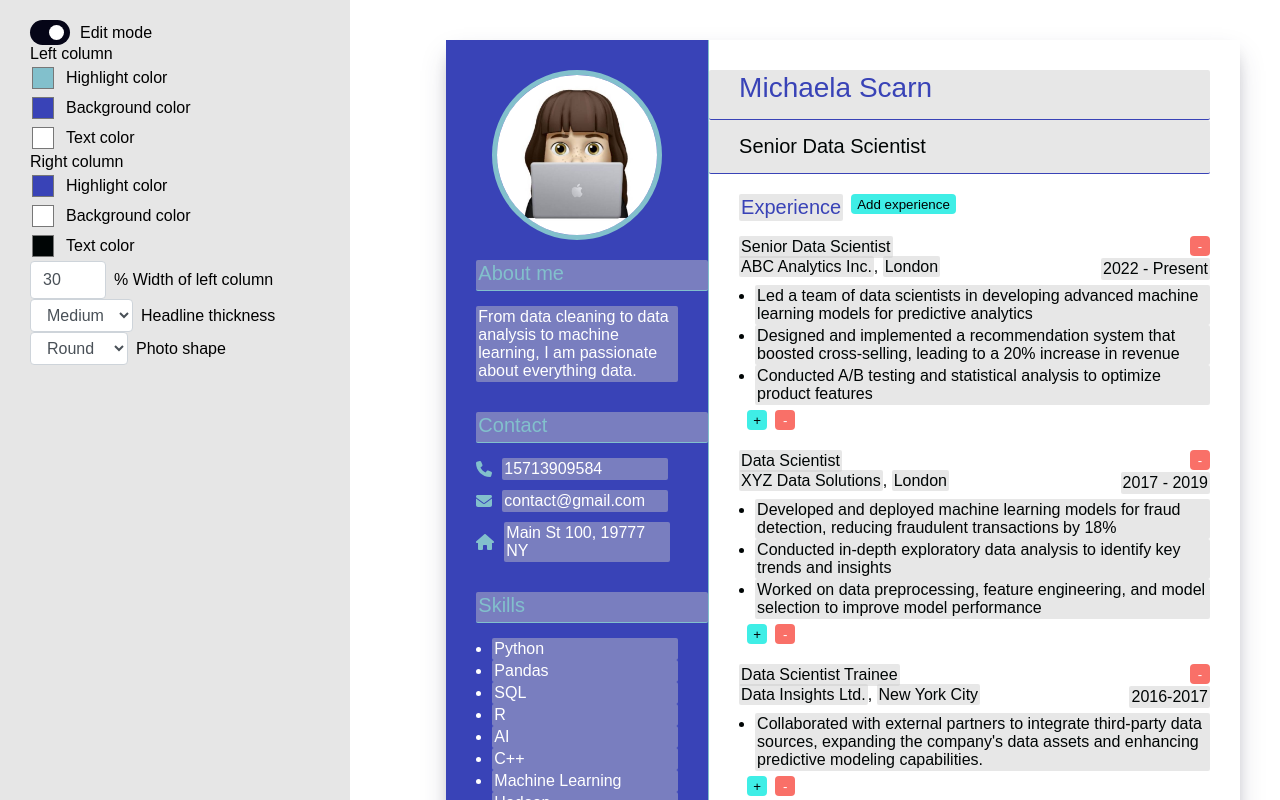
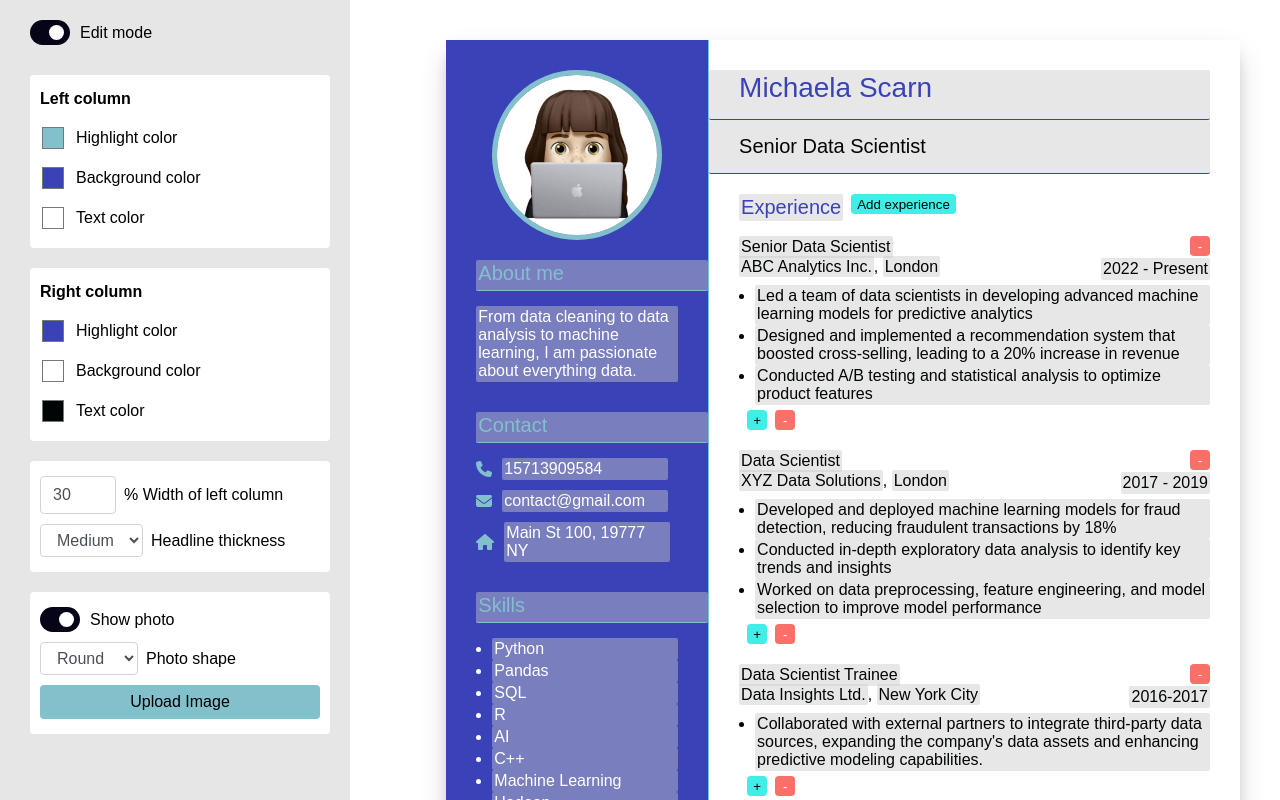
Before and after one commit to katharina-spiecker/vue-resume-app-course, a Vue app: page / in a window 1280 px wide. Shown: the top 800 px of the page. Built offline with nearby package versions, Linux system fonts and the light colour scheme.

Commit message:
lesson 9

```diff
--- a/src/App.vue
+++ b/src/App.vue
@@ -1,9 +1,10 @@
 <template>
   <main class="container">
     <Sidebar>
-      <EditToggle @edit-mode-toggled="toggleEditMode" />
+      <ToggleSwitch @switch-toggled="toggleEditMode" label="Edit mode"/>
 
-      <div>Left column</div>
+      <div class="sidebar-section">
+        <div class="sidebar-title">Left column</div>
         <ColorInput
           label="Highlight color"
           :default-color="colors.left.highlight"
@@ -18,23 +19,30 @@
           label="Text color"
           :default-color="colors.left.text"
           @color-changed="colors.left.text = $event" />
+      </div>
 
-      <div>Right column</div>
+      <div class="sidebar-section">
+        <div class="sidebar-title">Right column</div>
         <ColorInput
           label="Highlight color"
           :default-color="colors.right.highlight"
-        @color-changed="colors.right.highlight = $event" />
+          @color-changed="colors.right.highlight = $event"
+        />
 
         <ColorInput
           label="Background color"
           :default-color="colors.right.background"
-        @color-changed="colors.right.background = $event" />
+          @color-changed="colors.right.background = $event"
+        />
 
         <ColorInput
           label="Text color"
           :default-color="colors.right.text"
-        @color-changed="colors.right.text = $event" />
+          @color-changed="colors.right.text = $event"
+        />
+      </div>
 
+      <div class="sidebar-section">
         <PercentageInput
           label="Width of left column"
           :min="20"
@@ -51,14 +59,29 @@
           ]"
           :default-option="headlineWeight"
           @update-selection="headlineWeight = $event" />
+      </div>
+
+      <div class="sidebar-section">
+        <ToggleSwitch @switch-toggled="toggleImageDisplay" label="Show photo"/>
+
         <SelectInput
+          v-if="showImage"
           label="Photo shape"
           :options="[
             { name: 'Square', value: 'square' },
             { name: 'Round', value: 'round' },
           ]"
           :default-option="imageShape"
-        @update-selection="imageShape = $event" />
+          @update-selection="imageShape = $event"
+        />
+
+        <ImgUpload
+          v-if="showImage"
+          @image-changed="imageUrl = $event"
+        />
+      </div>
+
+
     </Sidebar>
 
     <div
@@ -69,7 +92,8 @@
       <div class="left-col" :style="{ width: percentageWidthLeft }">
         <ResumeSection>
           <img
-            v-bind:src="imageUrl"
+            v-if="showImage"
+            :src="imageUrl"
             class="profile-pic"
             :class="{ circle: imageShape == 'round' }"
             alt="profile picture" />
@@ -291,11 +315,12 @@ import ResumeSection from "./components/ResumeSection.vue";
 import SectionHeadline from "./components/SectionHeadline.vue";
 import Contact from "./components/Contact.vue";
 import EditButtons from "./components/EditButtons.vue";
-import EditToggle from "./components/EditToggle.vue";
+import ToggleSwitch from "./components/ToggleSwitch.vue";
 import Sidebar from "./components/Sidebar.vue";
 import ColorInput from "./components/ColorInput.vue";
 import PercentageInput from "./components/PercentageInput.vue";
 import SelectInput from "./components/SelectInput.vue";
+import ImgUpload from "./components/ImgUpload.vue";
 
 export default {
   components: {
@@ -303,11 +328,12 @@ export default {
     SectionHeadline,
     Contact,
     EditButtons,
-    EditToggle,
+    ToggleSwitch,
     Sidebar,
     ColorInput,
     PercentageInput,
     SelectInput,
+    ImgUpload
   },
   data() {
     return {
@@ -417,6 +443,7 @@ export default {
       widthLeft: 30,
       imageShape: "round",
       headlineWeight: "400",
+      showImage: true
     };
   },
   computed: {
@@ -484,6 +511,9 @@ export default {
     toggleEditMode(isChecked) {
       this.editing = isChecked;
     },
+    toggleImageDisplay(isChecked) {
+      this.showImage = isChecked;
+    }
   },
 };
 </script>
--- /dev/null
+++ b/src/components/ImgUpload.vue
@@ -0,0 +1,49 @@
+<template>
+  <label>
+    Upload Image
+    <input
+      type="file"
+      accept="image/jpeg image/png image/jpg"
+      @change="changeImage"
+    >
+  </label>
+
+</template>
+
+<script>
+export default {
+  methods: {
+    changeImage(event) {
+      const selectedFile = event.target.files[0];
+      if (selectedFile) {
+        const reader = new FileReader();
+
+        reader.addEventListener('load', () => {
+          this.$emit('imageChanged', reader.result)
+        });
+
+        reader.readAsDataURL(selectedFile);
+      }
+    }
+  }
+}
+
+</script>
+
+<style scoped>
+/* hide browser rendered input button. We will render our own button */
+input[type="file"] {
+  display: none;
+}
+
+label {
+  display: block;
+  border-radius: 4px;
+  padding: 8px 10px;
+  text-align: center;
+  border: none;
+  font-size: 16px;
+  background-color: #82c0cc;
+}
+
+</style>
--- a/src/components/Sidebar.vue
+++ b/src/components/Sidebar.vue
@@ -5,7 +5,7 @@
 </template>
 
 
-<style scoped>
+<style>
 .sidebar {
   width: 300px;
   padding: 20px 20px 20px 30px;
@@ -15,4 +15,20 @@
   height: 100%;
   background-color: rgb(230, 230, 230);
 }
+
+.sidebar-section {
+  background-color: #fff;
+  border-radius: 4px;
+  padding: 15px 10px 5px 10px;
+  margin-top: 20px;
+}
+
+.sidebar-title {
+  margin-bottom: 15px;
+  font-weight: 600;
+}
+
+.sidebar label {
+  margin-bottom: 10px;
+}
 </style>
--- a/src/components/EditToggle.vue
+++ b/src/components/ToggleSwitch.vue
@@ -5,15 +5,20 @@
       <span class="slider"></span>
     </div>
 
-    <span>Edit mode</span>
+    <span>{{ label }}</span>
   </label>
 </template>
 
 <script>
 export default {
+  props: {
+    label: {
+      type: String
+    }
+  },
   methods: {
     onToggle(event) {
-      this.$emit("editModeToggled", event.target.checked);
+      this.$emit("switchToggled", event.target.checked);
     }
   }
 }
```
Lines whose indentation alone changed are shown as unchanged.
